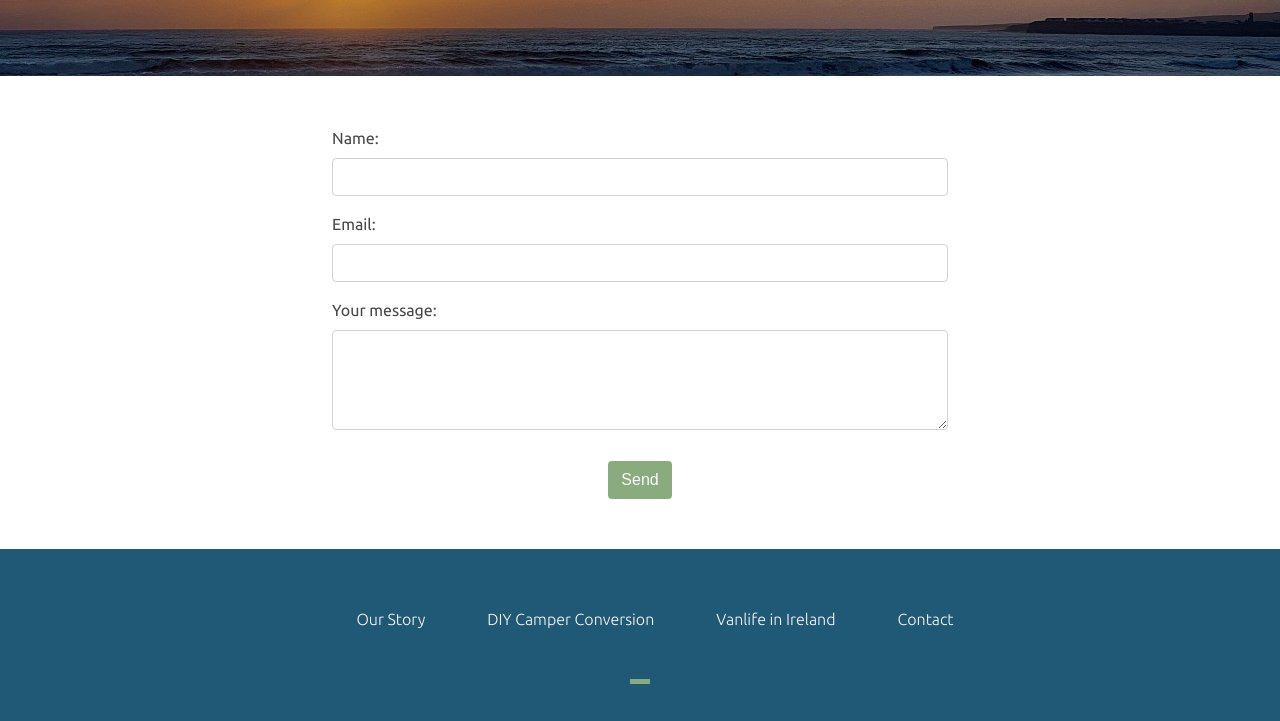
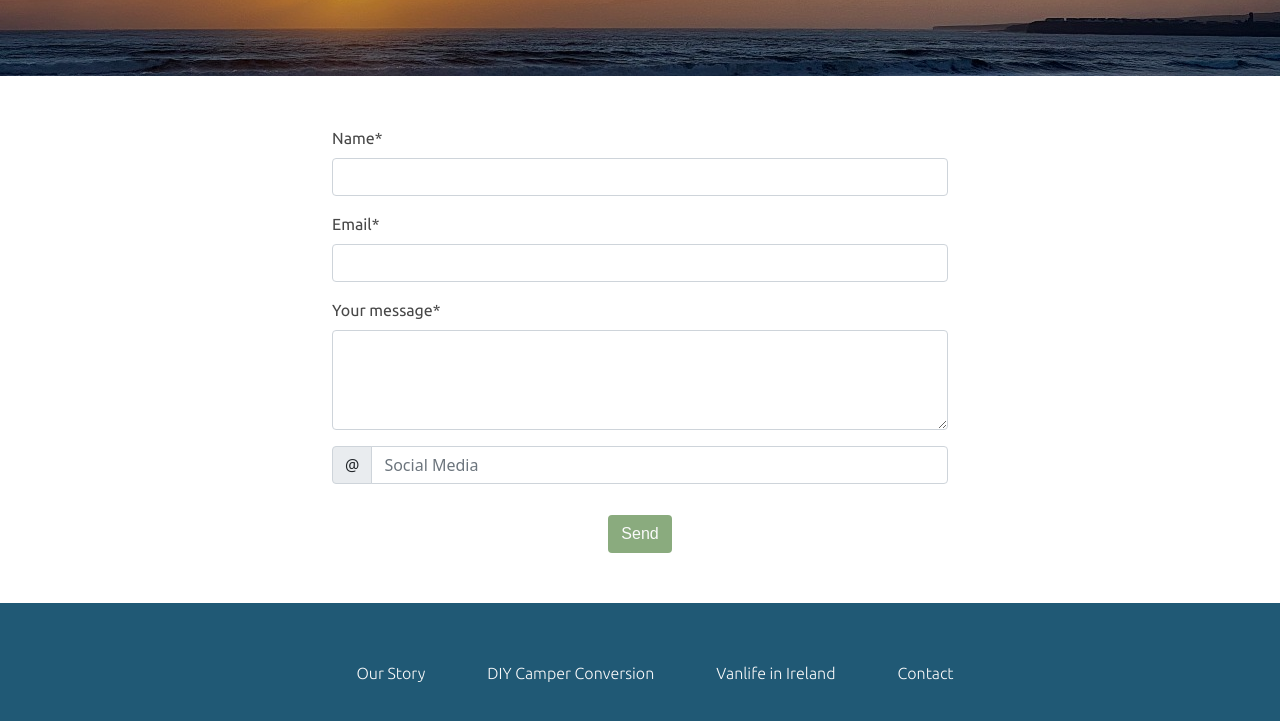
Before and after one commit to Code-Institute-Submissions/The-Freedom-Project-Blog, a plain HTML site: page contact.html in a window 1280 px wide. Shown: the part 350-1071 px from the top of the page. Drawn offline with nearby package versions, Linux system fonts and the light colour scheme.

Commit message:
corrected 'our story' allignment, added social handle input to contact form

```diff
--- a/contact.html
+++ b/contact.html
@@ -67,16 +67,21 @@
         <section class="container form">
             <form class="row g-3">
                 <div class="col-12">
-                    <label for="inputEmail4" class="form-label">Name:</label>
-                    <input type="name" class="form-control" id="inputEmail4">
+                    <label for="name" class="form-label">Name*</label>
+                    <input type="name" class="form-control" id="name" required>
                 </div>
                 <div class="col-12">
-                    <label for="inputPassword4" class="form-label">Email:</label>
-                    <input type="email" class="form-control" id="inputPassword4">
+                    <label for="email" class="form-label">Email*</label>
+                    <input type="email" class="form-control" id="email" required>
                 </div>
                 <div class="col-12">
-                    <label for="inputAddress" class="form-label">Your message:</label>
-                    <textarea class="form-control" style="height: 100px"></textarea>
+                    <label for="message" class="form-label">Your message*</label>
+                    <textarea class="form-control" id="message" style="height: 100px" required></textarea>
+                </div>
+                <div class="input-group">
+                    <span class="input-group-text" id="basic-addon1">@</span>
+                    <input type="text" class="form-control" id="social" placeholder="Social Media" aria-label="Username"
+                        aria-describedby="basic-addon1">
                 </div>
                 <div class="col-12 d-flex justify-content-center">
                     <button type="submit" class="btn btn-general">Send</button>
```
Also changed, not shown: ourstory.html (+1 -1 lines).
